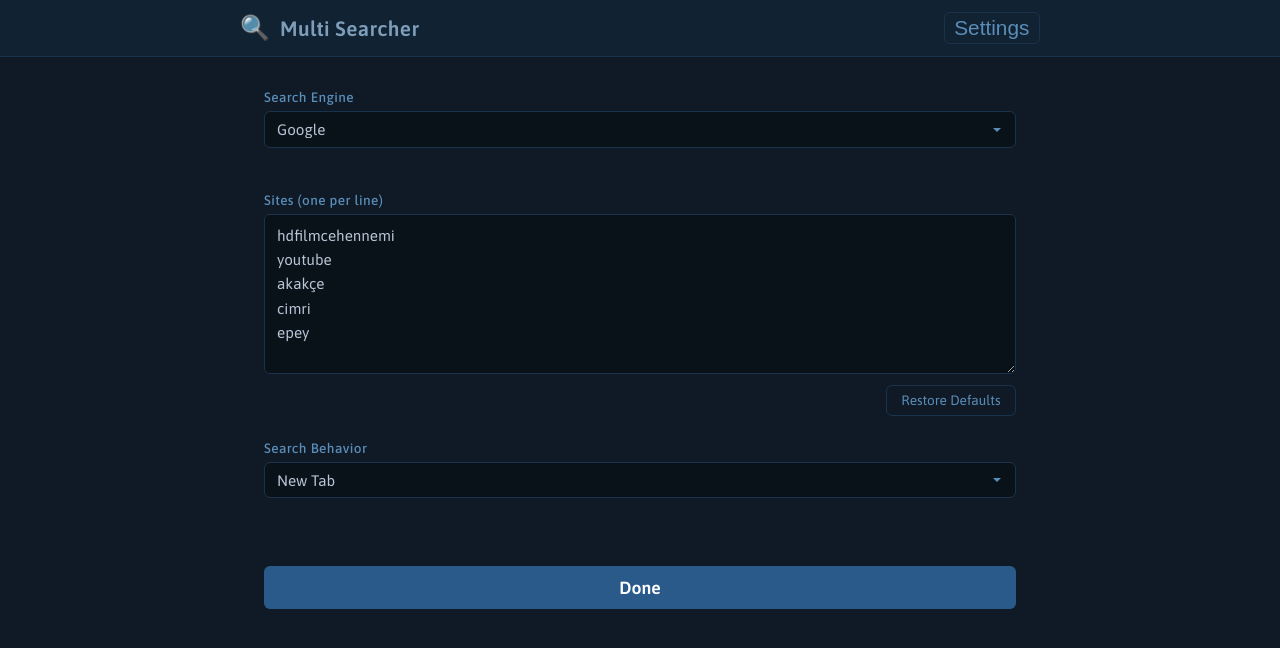
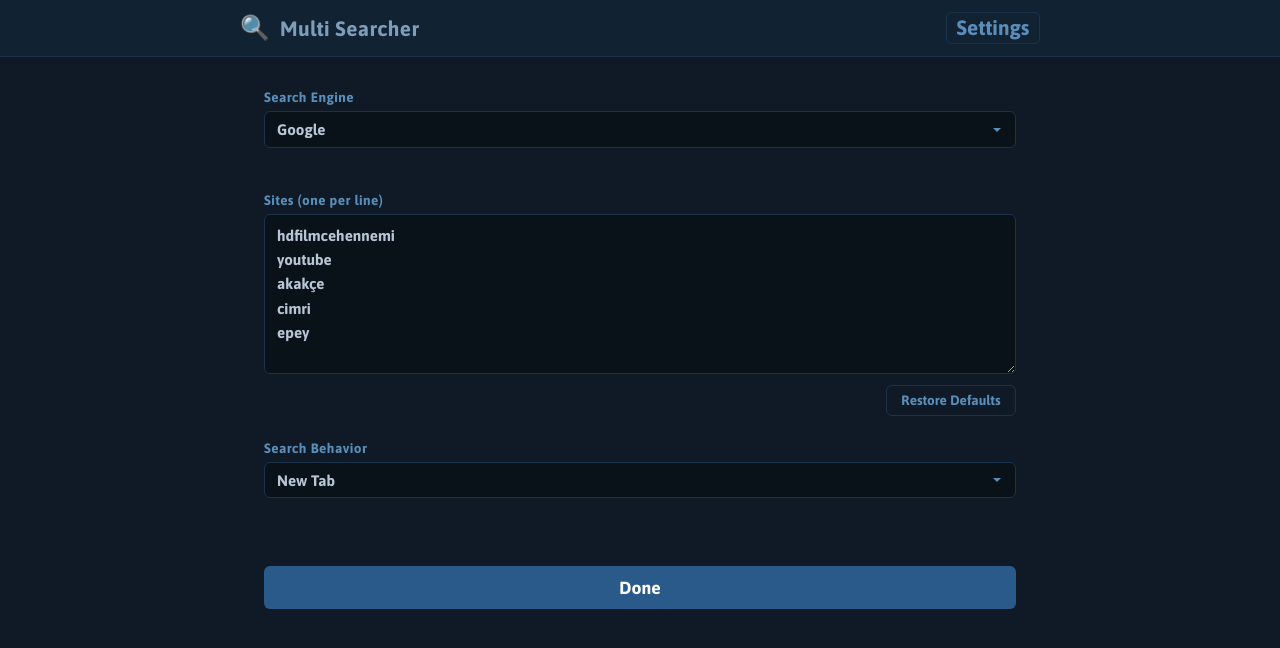
Before and after one commit to necdetuygur/MultiSearcher, a plain HTML site: page index.html in a window 1280 px wide. Both pictures are taken after a click on the button "Settings". Drawn offline with Linux system fonts and the light colour scheme.

Commit message:
style(font): unify Asap font with global weight 700 default
- Replace link import with @import for Asap weights 200-1000
- Set font-family and font-weight: 700 on global * selector
- Remove redundant font-family declarations from body, inputs, buttons
- Remove explicit font-weight overrides (now inherit 700 from *)
- Add .bold utility class for font-weight: 900

```diff
--- a/index.html
+++ b/index.html
@@ -6,10 +6,8 @@
     <title>Multi Searcher</title>
     <link id="dynamic-favicon" rel="icon" href="" />
     <meta name="google" content="notranslate" />
-    <link rel="preconnect" href="https://fonts.googleapis.com" />
-    <link rel="preconnect" href="https://fonts.gstatic.com" crossorigin />
-    <link href="https://fonts.googleapis.com/css2?family=Asap:wght@300;400;500;600;700&display=swap" rel="stylesheet" />
     <style>
+      @import url("https://fonts.googleapis.com/css2?family=Asap:wght@200;300;400;500;600;700;800;900;1000&display=swap");
       :root {
         color-scheme: dark;
         --bg: #0f1a26;
@@ -31,10 +29,13 @@
         margin: 0;
         padding: 0;
         box-sizing: border-box;
+        font-family: "Asap", system-ui, -apple-system, BlinkMacSystemFont,
+          "Segoe UI", Roboto, Oxygen, Ubuntu, Cantarell, "Open Sans",
+          "Helvetica Neue", sans-serif;
+        font-weight: 700;
       }
 
       body {
-        font-family: "Asap", sans-serif;
         background: var(--bg);
         color: var(--text);
         min-height: 100vh;
@@ -62,7 +63,6 @@
       .app-header h1 {
         font-size: 1.3rem;
         margin: 0;
-        font-weight: 600;
         color: #7d9db8;
         letter-spacing: 0.02em;
       }
@@ -104,18 +104,17 @@
       }
 
       .hidden { display: none !important; }
+      .bold { font-weight: 900; }
 
       label {
         display: block;
         margin-bottom: 6px;
-        font-weight: 500;
         font-size: 0.85rem;
         color: var(--text-muted);
         letter-spacing: 0.03em;
       }
 
       select, input, textarea {
-        font-family: "Asap", sans-serif;
         padding: 0.55rem 0.75rem;
         background: var(--input-bg);
         border: 1px solid var(--border);
@@ -161,9 +160,7 @@
       }
 
       .search-row button {
-        font-family: "Asap", sans-serif;
         font-size: 1.1rem;
-        font-weight: 600;
         padding: 0.6rem 2rem;
         cursor: pointer;
         background: var(--accent);
@@ -197,7 +194,6 @@
       }
 
       .sites-actions button {
-        font-family: "Asap", sans-serif;
         background: transparent;
         color: var(--text-muted);
         border: 1px solid var(--border);
@@ -219,9 +215,7 @@
       }
 
       .settings-done-btn {
-        font-family: "Asap", sans-serif;
         font-size: 1.1rem;
-        font-weight: 600;
         padding: 0.65rem 2.5rem;
         cursor: pointer;
         background: var(--accent);
```
